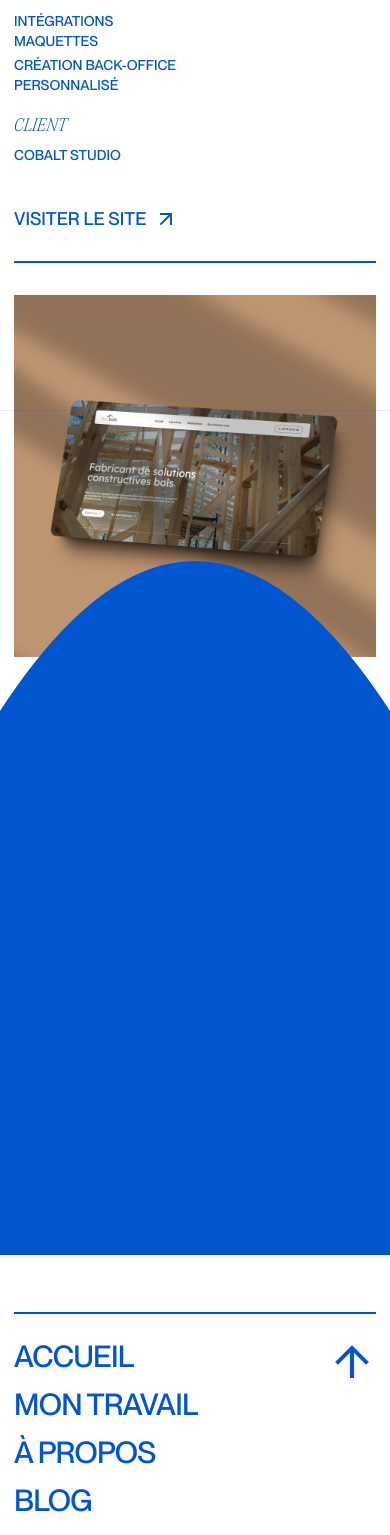
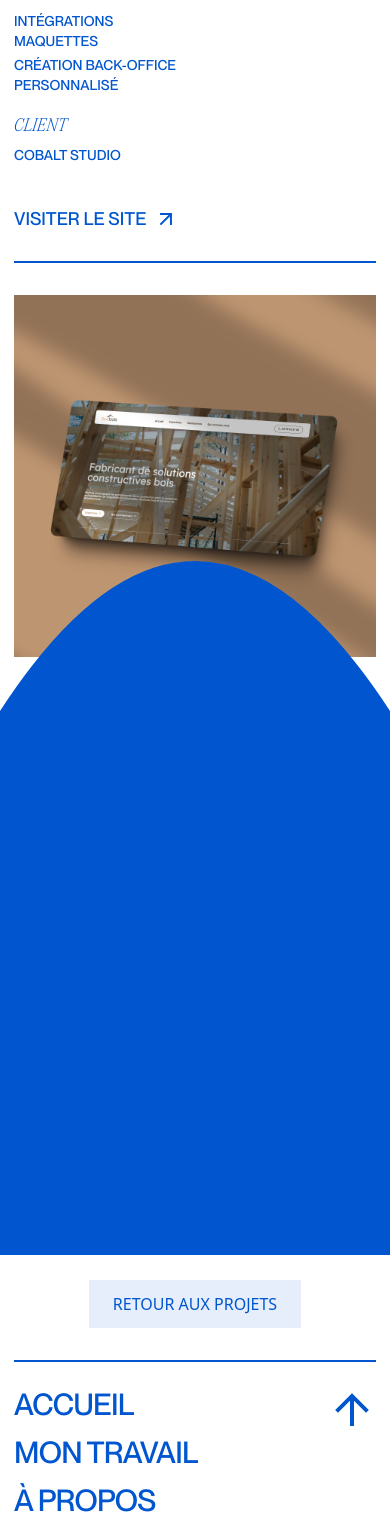
Before and after one commit to simontessard/2025-portfolio, a Next.js app: page /work/socbois in a window 390 px wide. Shown: the part 433-1968 px from the top of the page. Built offline with nearby package versions, Linux system fonts and the light colour scheme.

Commit message:
New button

```diff
--- /dev/null
+++ b/src/components/global/NavigationButton.tsx
@@ -0,0 +1,15 @@
+import Link from "next/link";
+
+type NavigationButtonProps = {
+    href: string,
+    text: string
+}
+
+export default function NavigationButton({ href, text }: NavigationButtonProps) {
+    return (
+        <Link scroll={false} href={href} className="size-fit flex items-center mx-auto gap-2 px-6 py-3 bg-primary/10 hover:bg-primary/20
+                        text-primary uppercase transition-colors duration-300">
+            {text}
+        </Link>
+    )
+}
--- a/src/components/projects-slug/MainImage.tsx
+++ b/src/components/projects-slug/MainImage.tsx
@@ -4,8 +4,8 @@ import Image from "next/image";
 export default function MainImage({ img } : {img: any}) {
     return (
         <Fancybox>
-            <a data-fancybox="gallery" href={img} className="cursor-zoom-in">
-                <Image className="object-cover md:h-[95dvh] w-full mb-16 md:mb-20 xl:mb-28"
+            <a data-fancybox="gallery" href={img} className="block overflow-hidden md:h-[95dvh] w-full mb-16 md:mb-20 xl:mb-28">
+                <Image className="object-cover size-full"
                      src={img}
                      alt=""
                      width={1920}
--- a/src/data/projectsData.json
+++ b/src/data/projectsData.json
@@ -12,7 +12,7 @@
     "services": ["Intégrations maquettes", "Création back-office personnalisé"],
     "gallery": {
       "large": [
-        "/images/projects/iniva/large/iniva-main.jpg",
+        "/images/projects/iniva/large/iniva-main.png",
         "/images/projects/iniva/large/desktop-1.jpg",
         "/images/projects/iniva/large/desktop-map.jpg",
         "/images/projects/iniva/large/desktop-2.jpg",
--- a/src/pages/404.tsx
+++ b/src/pages/404.tsx
@@ -1,5 +1,6 @@
 import Link from 'next/link';
 import Curve from "@/components/utils/Curve";
+import NavigationButton from "@/components/global/NavigationButton";
 
 export default function Custom404() {
 
@@ -21,10 +22,7 @@ export default function Custom404() {
                         La page que vous recherchez semble avoir disparu dans le néant numérique.
                     </p>
 
-                    <Link href="/" className="inline-flex items-center gap-2 px-6 py-3 bg-primary/10 hover:bg-primary/20
-                        text-primary uppercase transition-colors duration-300">
-                        Retour à l'accueil
-                    </Link>
+                    <NavigationButton href="/" text="Retour à l'accueil"/>
 
                 </div>
             </div>
--- a/src/pages/work/avec-joie/index.tsx
+++ b/src/pages/work/avec-joie/index.tsx
@@ -5,6 +5,7 @@ import MainImage from "@/components/projects-slug/MainImage";
 import Heading from "@/components/projects-slug/Heading";
 import Head from 'next/head'
 import GalleryDesktop from "@/components/projects-slug/GalleryDesktop";
+import NavigationButton from "@/components/global/NavigationButton";
 
 export default function Project() {
     const project = projects[3];
@@ -20,12 +21,14 @@ export default function Project() {
 
             <span id="top" className="opacity-0">top</span>
 
-            <div className="pt-24 md:pt-32 pb-12 px-3.5 md:px-6 ">
+            <div className="pt-24 md:pt-32 pb-12 md:pb-16 px-3.5 md:px-6 ">
                 <Heading project={project}/>
                 <MainImage img={mainImg}/>
                 <GalleryDesktop gallery={desktopImg}/>
             </div>
 
+            <NavigationButton href="/work" text="Retour aux projets"/>
+
             <Footer/>
         </Curve>
     );
--- a/src/pages/work/chefdechantier/index.tsx
+++ b/src/pages/work/chefdechantier/index.tsx
@@ -6,6 +6,7 @@ import Heading from "@/components/projects-slug/Heading";
 import FourImages from "@/components/projects-slug/FourImages";
 import Head from 'next/head'
 import GalleryDesktop from "@/components/projects-slug/GalleryDesktop";
+import NavigationButton from "@/components/global/NavigationButton";
 
 export default function Project() {
     const project = projects[2];
@@ -22,13 +23,15 @@ export default function Project() {
 
             <span id="top" className="opacity-0">top</span>
 
-            <div className="pt-24 md:pt-32 pb-12 px-3.5 md:px-6 ">
+            <div className="pt-24 md:pt-32 pb-12 md:pb-16 px-3.5 md:px-6 ">
                 <Heading project={project}/>
                 <MainImage img={mainImg}/>
                 <GalleryDesktop gallery={galleryDesktop} title="Création d'un tunnel" desc="Le but de ce tunnel, connecté via un sous-domaine, est de récupérer de façon automatisée et précise les demandes de devis. L'entreprise et le client recoivent un mail généré de toutes les informations remplies dans les différentes étapes du formulaire."/>
                 <FourImages gallery={galleryFour}/>
             </div>
 
+            <NavigationButton href="/work" text="Retour aux projets"/>
+
             <Footer/>
         </Curve>
     );
--- a/src/pages/work/daouad/index.tsx
+++ b/src/pages/work/daouad/index.tsx
@@ -6,6 +6,7 @@ import GalleryMobile from "@/components/projects-slug/GalleryMobile";
 import Heading from "@/components/projects-slug/Heading";
 import Head from 'next/head'
 import GalleryDesktop from "@/components/projects-slug/GalleryDesktop";
+import NavigationButton from "@/components/global/NavigationButton";
 
 export default function Project() {
     const project = projects[1];
@@ -22,13 +23,15 @@ export default function Project() {
 
             <span id="top" className="opacity-0">top</span>
 
-            <div className="pt-24 md:pt-32 pb-12 px-3.5 md:px-6 ">
+            <div className="pt-24 md:pt-32 pb-12 md:pb-16 px-3.5 md:px-6 ">
                 <Heading project={project}/>
                 <MainImage img={mainImg}/>
                 <GalleryDesktop gallery={desktopImg}/>
                 <GalleryMobile gallery={phoneImg}/>
             </div>
 
+            <NavigationButton href="/work" text="Retour aux projets"/>
+
             <Footer/>
         </Curve>
     );
--- a/src/pages/work/iniva/index.tsx
+++ b/src/pages/work/iniva/index.tsx
@@ -7,6 +7,7 @@ import Heading from "@/components/projects-slug/Heading";
 import FourImages from "@/components/projects-slug/FourImages";
 import Head from 'next/head'
 import GalleryDesktop from "@/components/projects-slug/GalleryDesktop";
+import NavigationButton from "@/components/global/NavigationButton";
 
 export default function Project() {
     const project = projects[0];
@@ -25,7 +26,7 @@ export default function Project() {
 
             <span id="top" className="opacity-0">top</span>
 
-            <div className="pt-24 md:pt-32 pb-12 px-3.5 md:px-6 ">
+            <div className="pt-24 md:pt-32 pb-12 md:pb-16 px-3.5 md:px-6 ">
                 <Heading project={project}/>
                 <MainImage img={mainImg}/>
 
@@ -44,6 +45,8 @@ export default function Project() {
                 Chaque interaction est une invitation à découvrir, sans effort, les hôtels et activités proposés par Iniva."/>
             </div>
 
+            <NavigationButton href="/work" text="Retour aux projets"/>
+
             <Footer/>
         </Curve>
     );
--- a/src/pages/work/socbois/index.tsx
+++ b/src/pages/work/socbois/index.tsx
@@ -5,6 +5,8 @@ import MainImage from "@/components/projects-slug/MainImage";
 import GalleryMobile from "@/components/projects-slug/GalleryMobile";
 import Heading from "@/components/projects-slug/Heading";
 import Head from 'next/head'
+import Link from "next/link";
+import NavigationButton from "@/components/global/NavigationButton";
 
 export default function Project() {
     const project = projects[4];
@@ -20,12 +22,14 @@ export default function Project() {
 
             <span id="top" className="opacity-0">top</span>
 
-            <div className="pt-24 md:pt-32 pb-12 px-3.5 md:px-6 ">
+            <div className="pt-24 md:pt-32 pb-12 md:pb-16 px-3.5 md:px-6">
                 <Heading project={project}/>
                 <MainImage img={mainImg}/>
                 <GalleryMobile gallery={phoneImg} title="Un projet « One page »" desc="Cette vitrine propose sur une seule page des sections importantes à mettre en avant, tels que les domaines d'expertises et un formulaire de contact."/>
             </div>
 
+            <NavigationButton href="/work" text="Retour aux projets"/>
+
             <Footer/>
         </Curve>
     );
```
Also changed, not shown: public/images/projects/iniva/large/iniva-main.jpg (deleted), public/images/projects/iniva/large/iniva-main.png (added).
